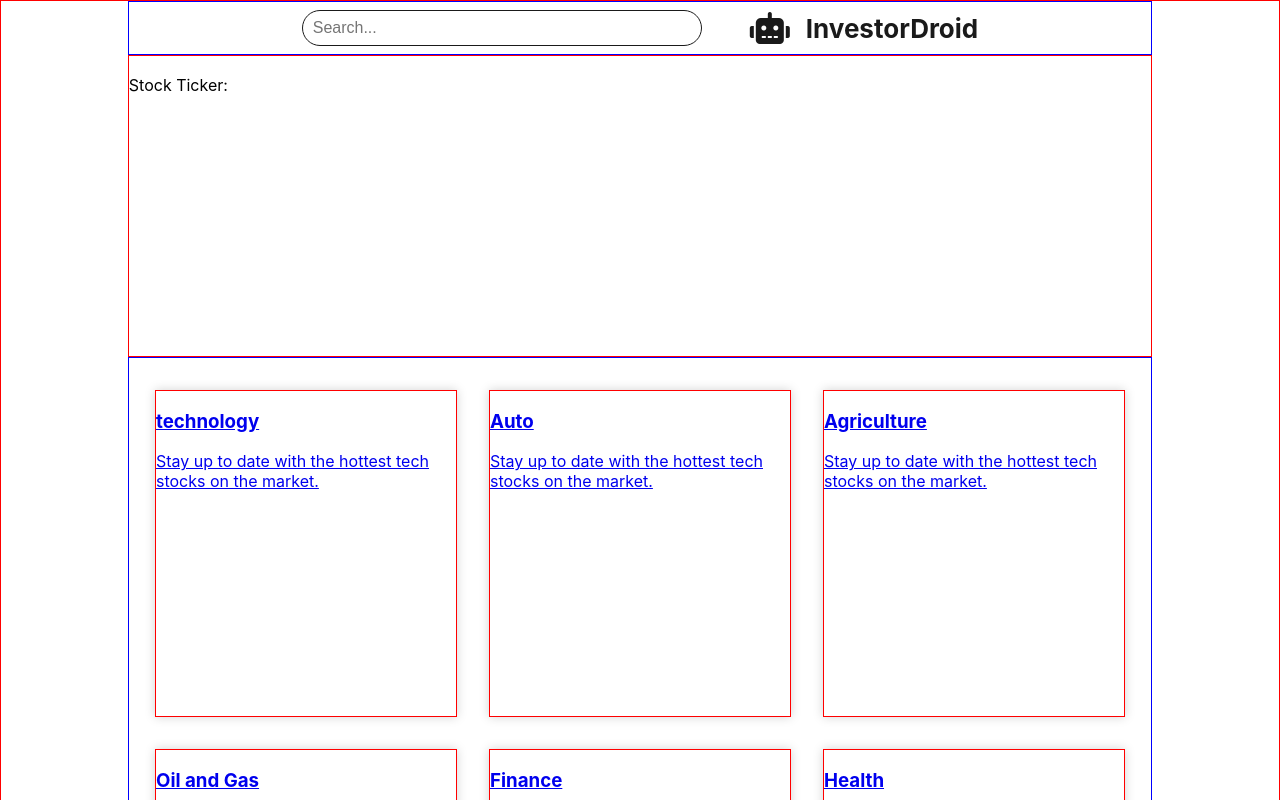
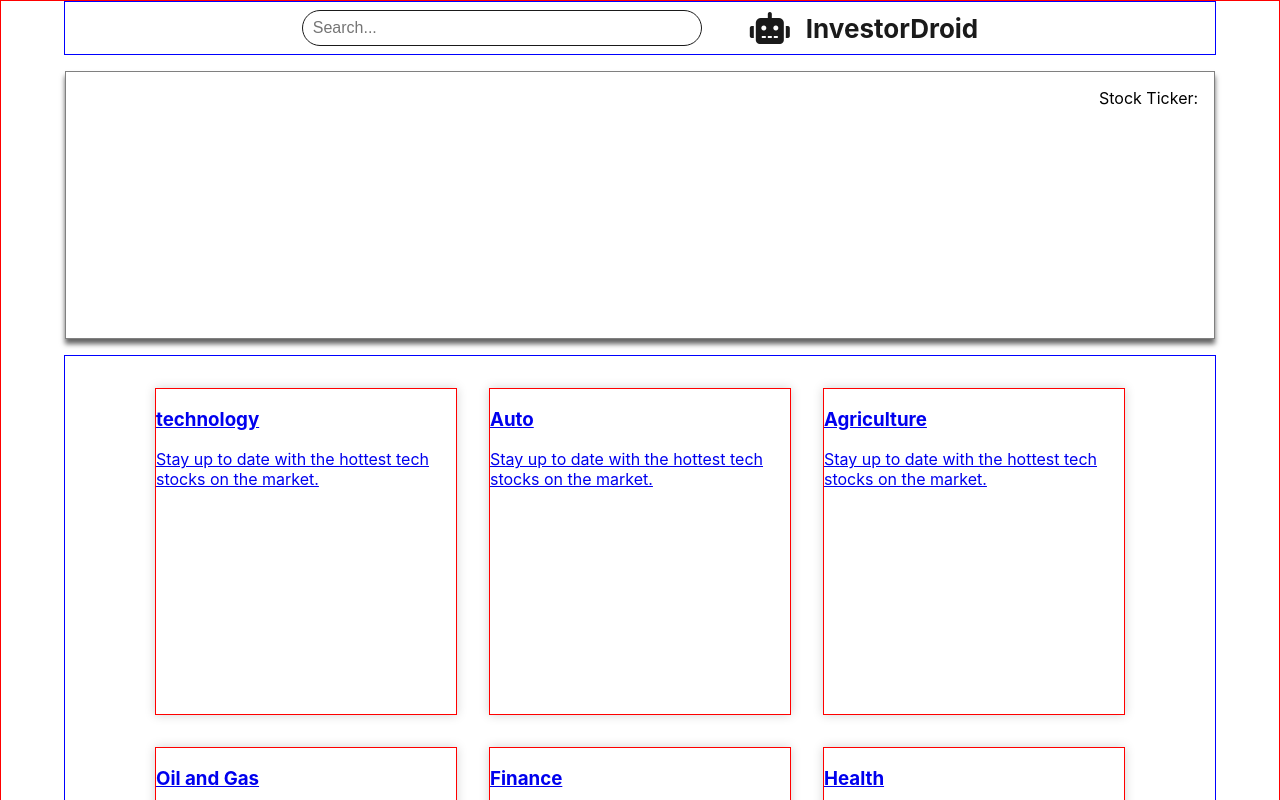
Before and after one commit to KevinKra/InvestorDroid, a React (Create React App) app: page / in a window 1280 px wide. Shown: the top 800 px of the page. Built offline with nearby package versions, Linux system fonts and the light colour scheme; no server answers.

Commit message:
Update styles

```diff
--- a/src/components/DataPointer/DataPointer.scss
+++ b/src/components/DataPointer/DataPointer.scss
@@ -1,3 +1,5 @@
+@import "../../variables";
+
 .DataPointer {
   border: 1px solid red;
   margin: 1rem;
--- a/src/components/DataSection/DataSection.scss
+++ b/src/components/DataSection/DataSection.scss
@@ -1,9 +1,11 @@
+@import "../../variables";
+
 .DataSection {
   display: flex;
   justify-content: center;
   flex-wrap: wrap;
   border: 1px solid blue;
-  width: 80%;
+  width: $width;
   min-height: 60vh;
   padding: 1rem 0;
 }
--- a/src/components/NavBar/NavBar.scss
+++ b/src/components/NavBar/NavBar.scss
@@ -4,7 +4,7 @@
   border: 1px solid blue;
   display: flex;
   justify-content: center;
-  width: 80%;
+  width: $width;
   .main-title {
     display: flex;
     margin-left: 3rem;
--- a/src/containers/News/News.scss
+++ b/src/containers/News/News.scss
@@ -1,5 +1,46 @@
+@import "../../variables";
+
 .News {
-  border: 1px solid red;
-  height: 300px;
-  width: 80%;
+  display: flex;
+  // border: 1px solid red;
+  min-height: 300px;
+  width: $width;
+  min-width: 530px;
+  .body {
+    height: 95%;
+    display: flex;
+    flex-direction: column;
+  }
+  .date,
+  .source {
+    font-size: 14px;
+    width: 85%;
+    margin: 5px 0;
+  }
+  .summary {
+    width: 85%;
+  }
+  p {
+    font-size: 12px;
+    font-size: 16px;
+  }
+  header {
+    display: flex;
+    align-items: center;
+    justify-content: space-between;
+    p {
+      padding-left: 2rem;
+    }
+    h3,
+    p {
+      margin: 0;
+    }
+  }
+  section {
+    padding: 1rem;
+    border: 1px solid grey;
+    width: 100%;
+    margin: 1rem 0;
+    box-shadow: 0 5px 5px 0px $shadow;
+  }
 }
```
